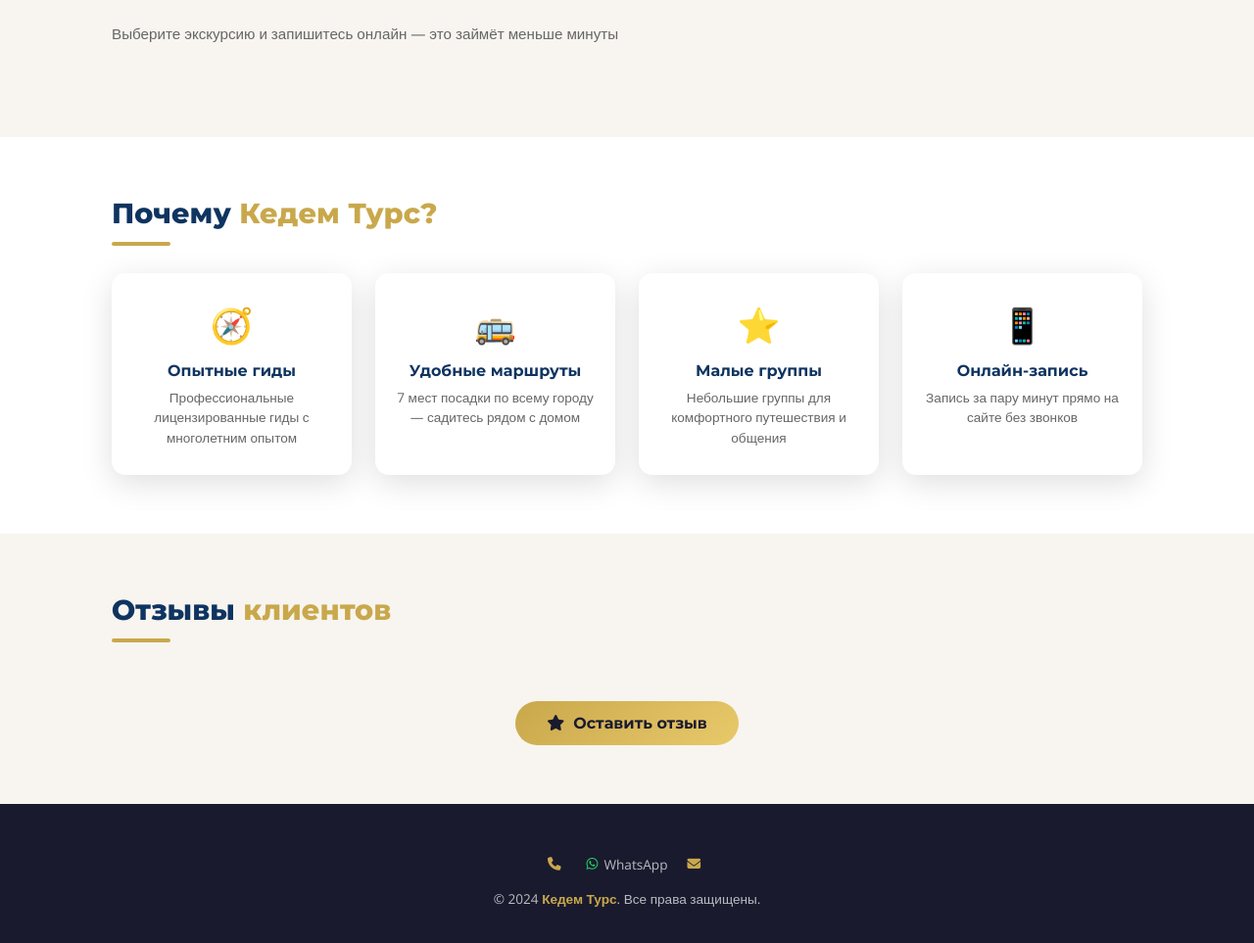
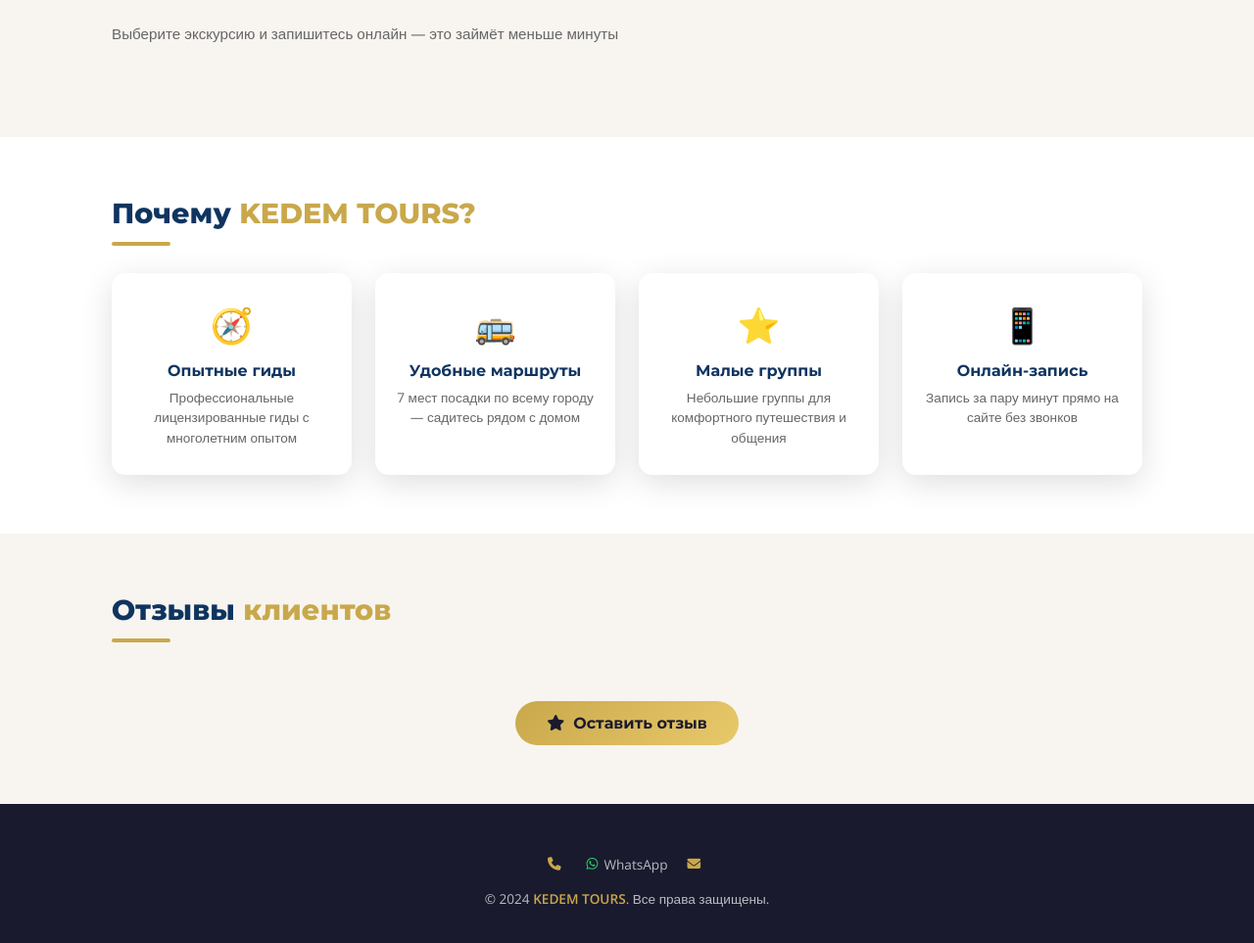
Before and after one commit to kravitz49/kedem-tours-site, a PHP site: page / in a window 1280 px wide. Shown: the part 603-1566 px from the top of the page at 98% size. Run offline with PHP 8.4, Linux system fonts and the light colour scheme.

Commit message:
Rename Kedem Tours: use English name throughout site

```diff
--- a/excursion.php
+++ b/excursion.php
@@ -20,7 +20,7 @@ $bg       = htmlspecialchars($exc['bg'] ?? '#e8f4f8');
 <head>
   <meta charset="UTF-8"/>
   <meta name="viewport" content="width=device-width, initial-scale=1.0"/>
-  <title><?= $title ?> — Кедем Турс</title>
+  <title><?= $title ?> — KEDEM TOURS</title>
   <link href="https://fonts.googleapis.com/css2?family=Montserrat:wght@400;600;700;800&family=Open+Sans:wght@400;600&display=swap" rel="stylesheet"/>
   <link rel="stylesheet" href="https://cdnjs.cloudflare.com/ajax/libs/font-awesome/6.5.0/css/all.min.css"/>
   <style>
@@ -101,7 +101,7 @@ $bg       = htmlspecialchars($exc['bg'] ?? '#e8f4f8');
     <a class="logo" href="/">
       <div class="logo-icon"><i class="fa fa-compass"></i></div>
       <div>
-        <div class="logo-name">КЕДЕМ ТУРС</div>
+        <div class="logo-name">KEDEM TOURS</div>
         <div class="logo-sub">Экскурсии по Израилю</div>
       </div>
     </a>
@@ -164,7 +164,7 @@ $bg       = htmlspecialchars($exc['bg'] ?? '#e8f4f8');
   </div>
 </div>
 
-<footer><p>&copy; 2024 <strong>Кедем Турс</strong>. Все права защищены.</p></footer>
+<footer><p>&copy; 2024 <strong>KEDEM TOURS</strong>. Все права защищены.</p></footer>
 
 <script>
 const EXCURSION_TITLE = <?= json_encode($exc['title']) ?>;
--- a/index.html
+++ b/index.html
@@ -3,7 +3,7 @@
 <head>
   <meta charset="UTF-8"/>
   <meta name="viewport" content="width=device-width, initial-scale=1.0"/>
-  <title>Кедем Турс — Экскурсии по Израилю</title>
+  <title>KEDEM TOURS — Экскурсии по Израилю</title>
   <link href="https://fonts.googleapis.com/css2?family=Montserrat:wght@400;600;700;800&family=Open+Sans:wght@400;600&display=swap" rel="stylesheet"/>
   <link rel="stylesheet" href="https://cdnjs.cloudflare.com/ajax/libs/font-awesome/6.5.0/css/all.min.css"/>
   <style>
@@ -180,7 +180,7 @@
     <a class="logo" href="/" id="logoLink">
       <div class="logo-icon" id="logoIcon"><i class="fa fa-compass"></i></div>
       <div>
-        <div class="logo-name" id="logoName">КЕДЕМ ТУРС</div>
+        <div class="logo-name" id="logoName">KEDEM TOURS</div>
         <div class="logo-sub" id="logoSub">Экскурсии по Израилю</div>
       </div>
     </a>
@@ -209,7 +209,7 @@
 
 <div style="background: var(--white);">
   <div class="section">
-    <div class="section-title">Почему <span>Кедем Турс?</span></div>
+    <div class="section-title">Почему <span>KEDEM TOURS?</span></div>
     <div class="divider"></div>
     <div class="features-grid">
       <div class="feature-card"><div class="feature-icon">🧭</div><div class="feature-title">Опытные гиды</div><div class="feature-text">Профессиональные лицензированные гиды с многолетним опытом</div></div>
@@ -242,7 +242,7 @@
       <a id="footerWa" href="#" target="_blank"><i class="fab fa-whatsapp" style="color:#25d366"></i> WhatsApp</a>
       <a id="footerEmail" href="#"><i class="fa fa-envelope"></i><span id="footerEmailText"></span></a>
     </div>
-    <p>&copy; 2024 <strong id="footerName">Кедем Турс</strong>. Все права защищены.</p>
+    <p>&copy; 2024 <strong id="footerName">KEDEM TOURS</strong>. Все права защищены.</p>
   </div>
 </footer>
 
--- a/reviews.php
+++ b/reviews.php
@@ -29,7 +29,7 @@ function sendReviewEmail($r) {
     <div style="font-family:Arial,sans-serif;max-width:560px">
       <div style="background:linear-gradient(135deg,#0f3460,#1a1a2e);padding:20px 28px;border-radius:12px 12px 0 0">
         <h2 style="color:#c9a84c;margin:0">&#11088; Новый отзыв на сайте</h2>
-        <p style="color:#fff;margin:6px 0 0;font-size:.9rem">Кедем Турс — требует модерации</p>
+        <p style="color:#fff;margin:6px 0 0;font-size:.9rem">KEDEM TOURS — требует модерации</p>
       </div>
       <table style="width:100%;border-collapse:collapse;border:1px solid #e0e0e0;border-top:none">
         <tr><td style="padding:10px 16px;background:#f8f9fa;font-weight:bold;width:35%">Имя</td>
--- a/settings.json
+++ b/settings.json
@@ -2,7 +2,7 @@
   "phone": "+972-50-000-0000",
   "whatsapp": "972500000000",
   "email": "amtguide@gmail.com",
-  "logo_text": "КЕДЕМ ТУРС",
+  "logo_text": "KEDEM TOURS",
   "logo_sub": "Экскурсии по Израилю",
   "logo_image": "",
   "hero_title": "Откройте Израиль вместе с нами",
```
Also changed, not shown: kabinet.html (+4 -4 lines), images/logo.svg.
